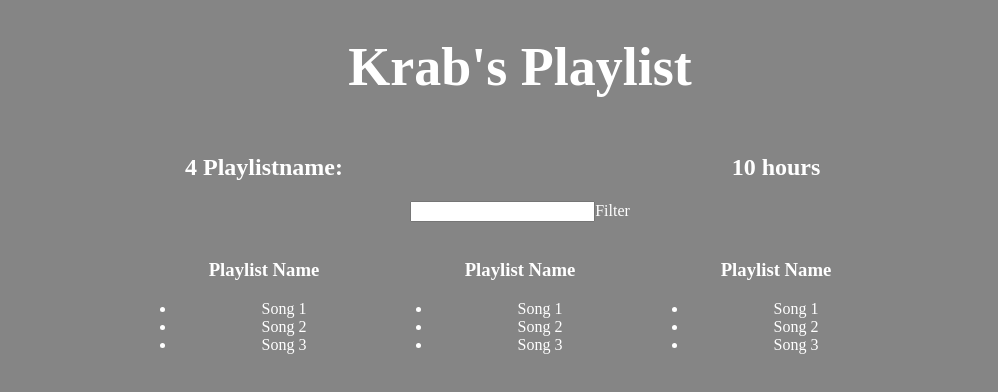
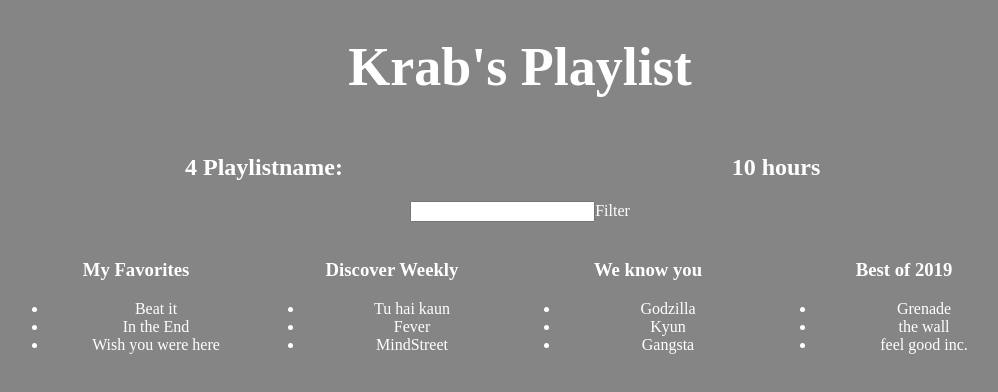
Before and after one commit to krabuchi/hifi-product, a React (Create React App) app: page / in a window 1280 px wide. Shown: the top 392 px of the page, without its empty margins (120-1118 px from the left). Built offline with nearby package versions, Linux system fonts and the light colour scheme.

Commit message:
populating playlist with data from fakeserverdata

```diff
--- a/src/App.js
+++ b/src/App.js
@@ -23,24 +23,24 @@ let fakeServerData = {
       {
         name: 'Discover Weekly',
         songs: [
-          {name: 'Beat it', duration:1359 },
-          {name: 'In the End', duration: 1565},
-          {name: 'Wish you were here', duration: 1234}
+          {name: 'Tu hai kaun', duration:1359 },
+          {name: 'Fever', duration: 1565},
+          {name: 'MindStreet', duration: 1234}
         ]
       },
       {
-        name: 'Our Best Offerings',
+        name: 'We know you',
         songs: [
-          {name: 'Beat it', duration: 4553},
-          {name: 'In the End', duration:6212 },
-          {name: 'Wish you were here', duration:1231 }]
+          {name: 'Godzilla', duration: 4553},
+          {name: 'Kyun', duration:6212 },
+          {name: 'Gangsta', duration:1231 }]
       },
       {
         name: 'Best of 2019',
         songs: [
-          {name: 'Beat it', duration:4534 },
-          {name: 'In the End', duration:1344 },
-          {name: 'Wish you were here', duration:8461 }
+          {name: 'Grenade', duration:4534 },
+          {name: 'the wall', duration:1344 },
+          {name: 'feel good inc.', duration:8461 }
         ]
       }
     ]
@@ -88,14 +88,13 @@ class HourCounter extends Component {
 
 class Playlist extends Component {
   render() {
+    let playlist = this.props.playlist;
     return (
       <div style={{...defaultStyle, width: '20%', display: `inline-block`}}>
         <img />
-        <h3>Playlist Name</h3>
+        <h3>{playlist.name}</h3>
         <ul>
-          <li>Song 1</li>
-          <li>Song 2</li>
-          <li>Song 3</li>
+          {playlist.songs.map(pl => <li>{pl.name}</li>)}
         </ul>
       </div>
     )
@@ -129,9 +128,12 @@ class App extends Component {
             <HourCounter playlists={this.state.serverData.user.playlists}/>
 
             <Filter />
-            <Playlist />
-            <Playlist />
-            <Playlist />
+
+          {
+            this.state.serverData.user.playlists.map(playlist =>
+              <Playlist playlist={playlist}/>
+            )
+          }
           </> : <h1 style={defaultStyle}>Loading...</h1>
         }
       </div>
```
